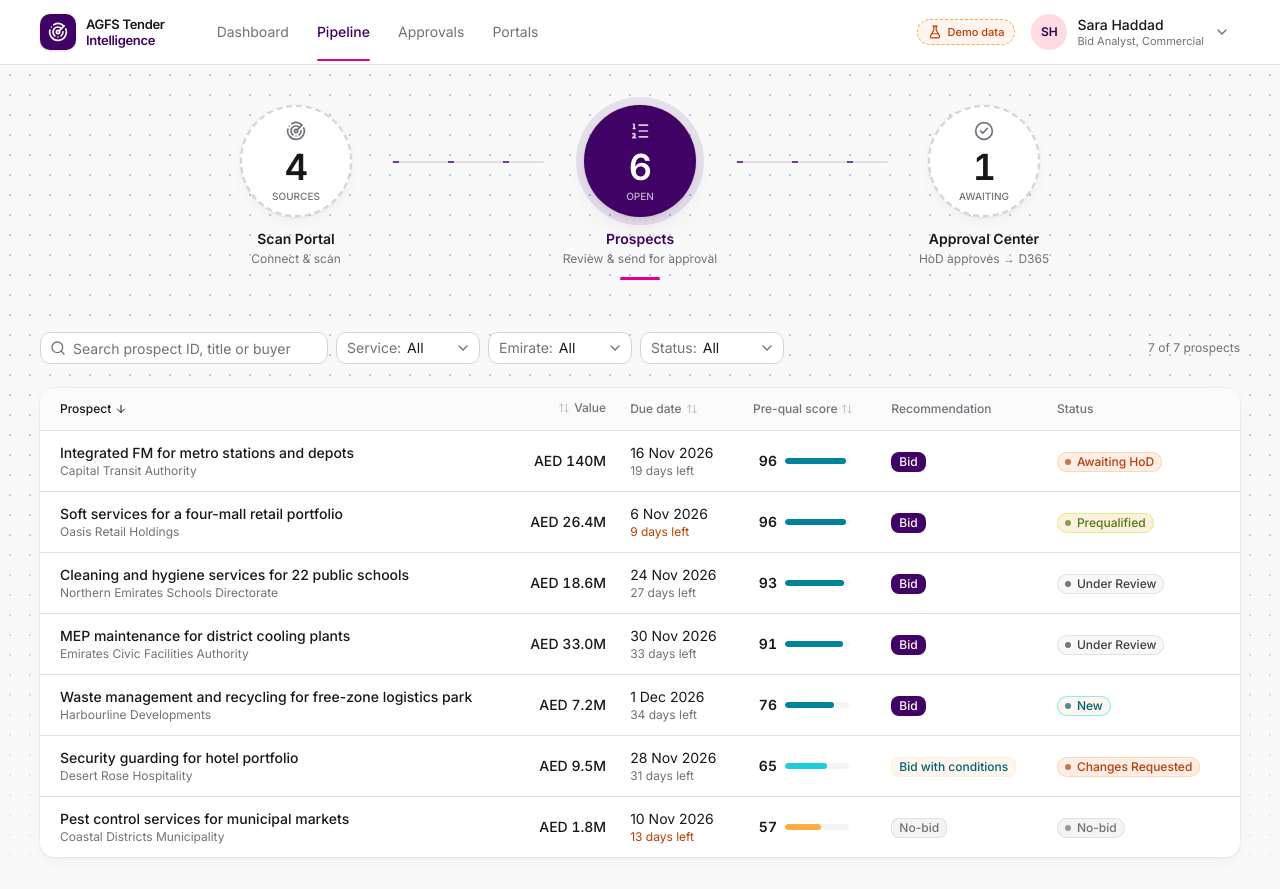
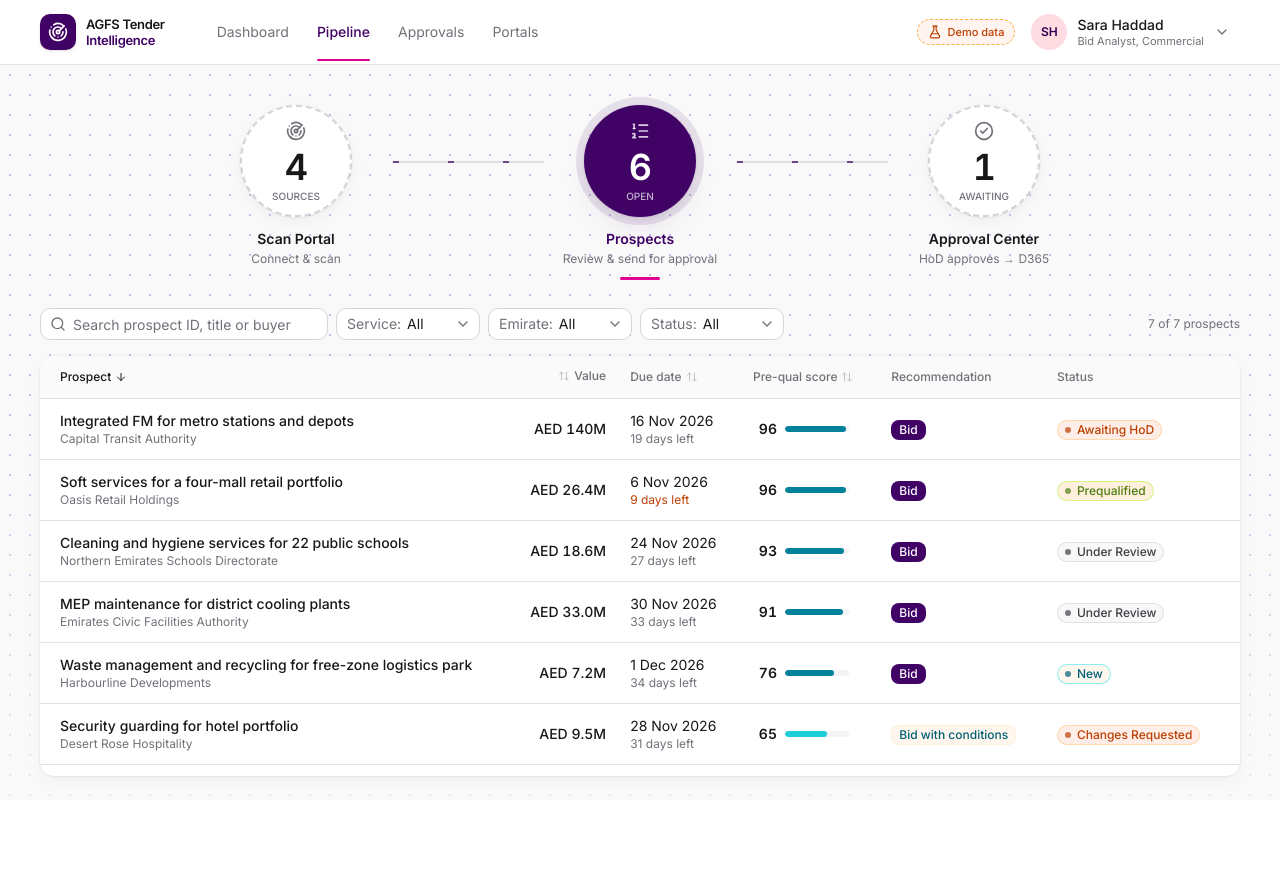
Before and after one commit to AGI-ship-it/tenders, a Next.js app: page /pipeline in a window 1280 px wide. After the commit the page ends 800 px from the top, so only its background shows below. Built offline with nearby package versions, Linux system fonts and the light colour scheme.

Commit message:
Prospects screen fits the window; table scrolls inside
Circles and filters stay in place; the table fills the remaining height
with its column headings pinned while rows scroll.

Co-Authored-By: Claude Opus 5.5 <noreply@anthropic.com>

```diff
--- a/src/app/pipeline/pipeline-view.tsx
+++ b/src/app/pipeline/pipeline-view.tsx
@@ -72,13 +72,15 @@ export function PipelineView({ embedded = false }: { embedded?: boolean }) {
   }
 
   return (
-    <div className="space-y-6">
-      <PageHeader
-        title={embedded ? undefined : "Prospects Pipeline"}
-        description={embedded ? undefined : "Every prospect the agent found, ranked by AI pre-qualification score. Click a row to see why."}
-      />
+    <div className="flex min-h-0 flex-1 flex-col gap-4">
+      {!embedded && (
+        <PageHeader
+          title="Prospects Pipeline"
+          description="Every prospect the agent found, ranked by AI pre-qualification score. Click a row to see why."
+        />
+      )}
 
-      <div className="flex flex-wrap items-center gap-2">
+      <div className="flex shrink-0 flex-wrap items-center gap-2">
         <div className="relative w-72">
           <Search className="pointer-events-none absolute top-1/2 left-2.5 size-4 -translate-y-1/2 text-muted-foreground" />
           <Input className="bg-card pl-8" placeholder="Search prospect ID, title or buyer" value={q} onChange={(e) => setQ(e.target.value)} />
@@ -105,10 +107,11 @@ export function PipelineView({ embedded = false }: { embedded?: boolean }) {
         </span>
       </div>
 
-      <div className="overflow-hidden rounded-xl shadow-soft bg-card">
-        <div className="overflow-x-auto">
+      {/* The table fills the rest of the window and scrolls inside, with its headings pinned. */}
+      <div className="flex min-h-0 flex-1 flex-col overflow-hidden rounded-xl bg-card shadow-soft">
+        <div className="min-h-0 flex-1 overflow-auto">
           <table className="w-full text-sm">
-            <thead className="border-b bg-muted/40 text-left text-xs text-muted-foreground">
+            <thead className="sticky top-0 z-10 border-b bg-zinc-50 text-left text-xs text-muted-foreground">
               <tr>
                 <Th sortKey="priority" sort={sort} onSort={toggleSort} className="pl-5">
                   Prospect
--- a/src/components/app-shell.tsx
+++ b/src/components/app-shell.tsx
@@ -50,7 +50,7 @@ export function AppShell({ children }: { children: React.ReactNode }) {
   }
 
   // Scan Portal and the prospect page fit the window; long sections scroll inside their own cards.
-  const fill = pathname === "/sources" || pathname === "/opportunity";
+  const fill = pathname === "/sources" || pathname === "/opportunity" || pathname === "/pipeline";
 
   return (
     <div className={cn("flex flex-col", fill ? "h-dvh" : "min-h-screen")}>
```
